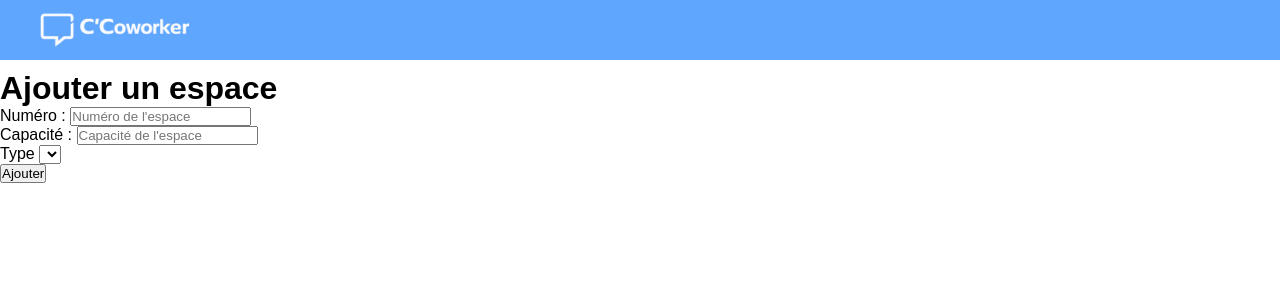
After one commit to Jaune-Senat/cCoworker-M2i, a PHP site: template views/espace/ajouter.php in a window 1280 px wide. The commit adds this page. Shown: the top 300 px of the page. Run offline with PHP 8.4, Linux system fonts and the light colour scheme; the template is opened without the code that fills it, so the values that code supplies are empty; some libraries are stand-ins or nearby versions.

Commit message:
Ajout formulaire ajout espace

```diff
--- /dev/null
+++ b/views/espace/ajouter.php
@@ -0,0 +1,23 @@
+<h1>Ajouter un espace</h1>
+
+<form action="" method="post">
+    <div>
+        <label for="numero">Numéro :</label>
+        <input type="number" name="numero" placeholder="Numéro de l'espace" required>
+    </div>
+    <div>
+        <label for="capacite">Capacité :</label>
+        <input type="number" name="capacite" placeholder="Capacité de l'espace" required>
+    </div>
+    <div>
+        <label for="type">Type</label>
+        <Select name="type" required>
+            <?php foreach($types as $type){ ?>
+                <option value="<?=  $type["id_type"] ?>"><?=  $type["nom_type"] ?> </option>
+            <?php } ?>
+        </Select>
+    </div>
+    <div>
+        <input type="submit" name="submit" value="Ajouter">
+    </div>
+</form>
--- a/views/espace/liste.php
+++ b/views/espace/liste.php
@@ -1 +1,3 @@
 <h1>Liste des espaces</h1>
+
+<a href="index.php?controller=espace&action=add">Ajouter un espace</a>
```
Also changed, not shown: src/Controllers/EspaceController.php (+61 -0 lines).
